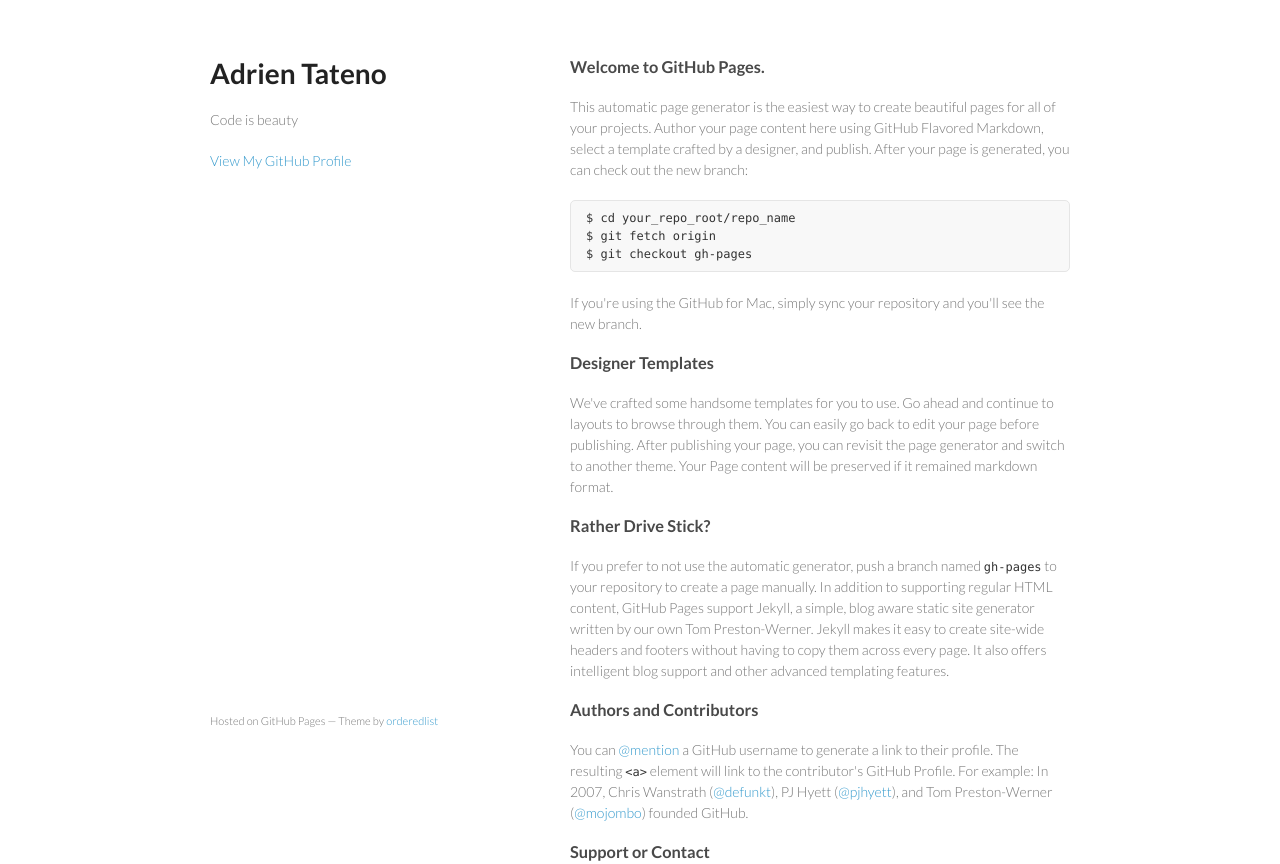
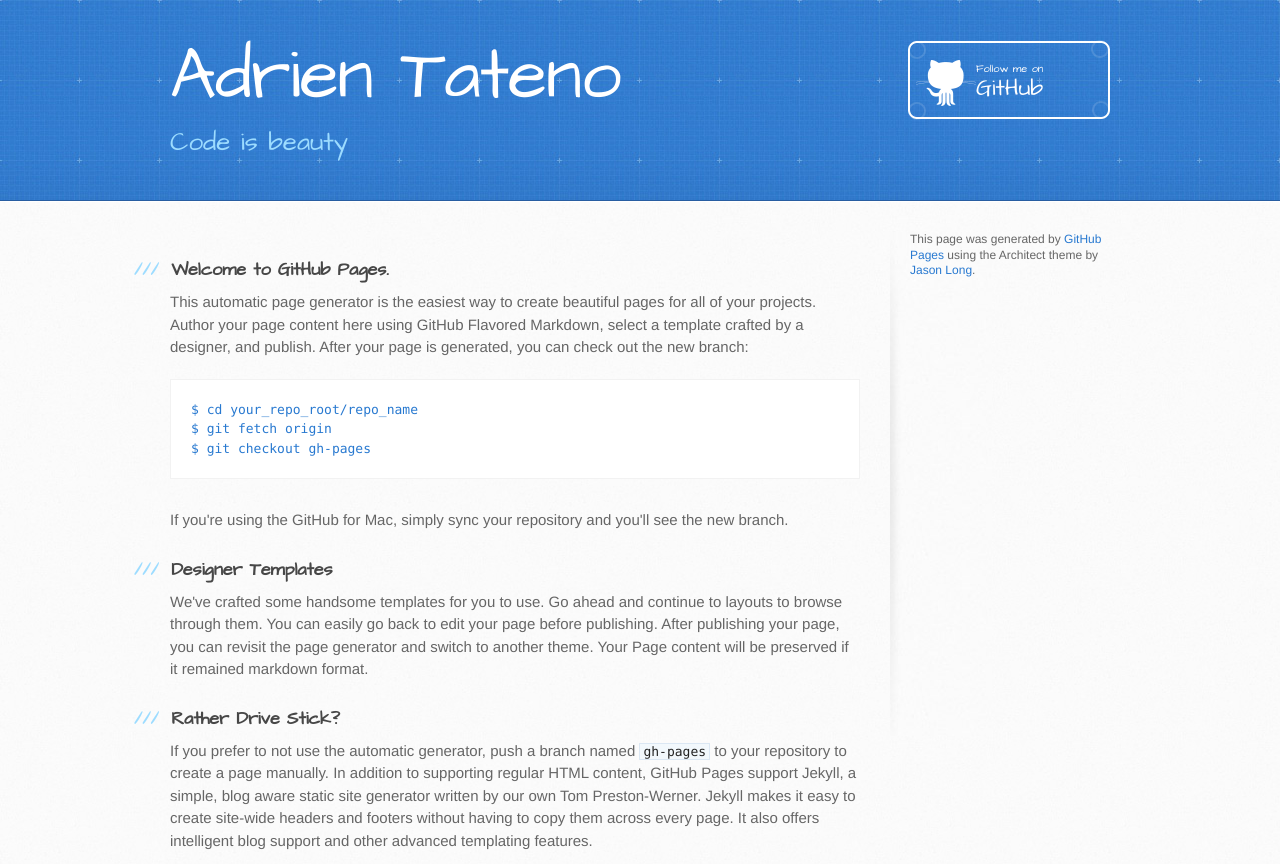
Before and after one commit to katsuya94/katsuya94.github.io, a plain HTML site: page index.html in a window 1280 px wide. Shown: the top 864 px of the page. Drawn offline with Linux system fonts and the light colour scheme.

Commit message:
Replace master branch with page content via GitHub

```diff
--- a/index.html
+++ b/index.html
@@ -1,29 +1,34 @@
-<!doctype html>
+<!DOCTYPE html>
 <html>
   <head>
-    <meta charset="utf-8">
+    <meta charset='utf-8'>
     <meta http-equiv="X-UA-Compatible" content="chrome=1">
-    <title>Adrien Tateno by katsuya94</title>
+    <meta name="viewport" content="width=device-width, initial-scale=1, maximum-scale=1">
+    <link href='https://fonts.googleapis.com/css?family=Architects+Daughter' rel='stylesheet' type='text/css'>
+    <link rel="stylesheet" type="text/css" href="stylesheets/stylesheet.css" media="screen">
+    <link rel="stylesheet" type="text/css" href="stylesheets/pygment_trac.css" media="screen">
+    <link rel="stylesheet" type="text/css" href="stylesheets/print.css" media="print">
 
-    <link rel="stylesheet" href="stylesheets/styles.css">
-    <link rel="stylesheet" href="stylesheets/pygment_trac.css">
-    <meta name="viewport" content="width=device-width, initial-scale=1, user-scalable=no">
     <!--[if lt IE 9]>
     <script src="//html5shiv.googlecode.com/svn/trunk/html5.js"></script>
     <![endif]-->
+
+    <title>Adrien Tateno by katsuya94</title>
   </head>
+
   <body>
-    <div class="wrapper">
-      <header>
+    <header>
+      <div class="inner">
         <h1>Adrien Tateno</h1>
-        <p>Code is beauty</p>
+        <h2>Code is beauty</h2>
+        <a href="https://github.com/katsuya94" class="button"><small>Follow me on</small> GitHub</a>
+      </div>
+    </header>
 
-
-        <p class="view"><a href="https://github.com/katsuya94">View My GitHub Profile</a></p>
-
-      </header>
-      <section>
-        <h3>
+    <div id="content-wrapper">
+      <div class="inner clearfix">
+        <section id="main-content">
+          <h3>
 <a name="welcome-to-github-pages" class="anchor" href="#welcome-to-github-pages"><span class="octicon octicon-link"></span></a>Welcome to GitHub Pages.</h3>
 
 <p>This automatic page generator is the easiest way to create beautiful pages for all of your projects. Author your page content here using GitHub Flavored Markdown, select a template crafted by a designer, and publish. After your page is generated, you can check out the new branch:</p>
@@ -54,13 +59,17 @@ $ git checkout gh-pages
 <a name="support-or-contact" class="anchor" href="#support-or-contact"><span class="octicon octicon-link"></span></a>Support or Contact</h3>
 
 <p>Having trouble with Pages? Check out the documentation at <a href="http://help.github.com/pages">http://help.github.com/pages</a> or contact <a href="mailto:support@github.com">support@github.com</a> and we’ll help you sort it out.</p>
-      </section>
-      <footer>
-        <p><small>Hosted on GitHub Pages &mdash; Theme by <a href="https://github.com/orderedlist">orderedlist</a></small></p>
-      </footer>
+        </section>
+
+        <aside id="sidebar">
+
+
+          <p>This page was generated by <a href="https://pages.github.com">GitHub Pages</a> using the Architect theme by <a href="https://twitter.com/jasonlong">Jason Long</a>.</p>
+        </aside>
+      </div>
     </div>
-    <script src="javascripts/scale.fix.js"></script>
-              <script type="text/javascript">
+
+            <script type="text/javascript">
             var gaJsHost = (("https:" == document.location.protocol) ? "https://ssl." : "http://www.");
             document.write(unescape("%3Cscript src='" + gaJsHost + "google-analytics.com/ga.js' type='text/javascript'%3E%3C/script%3E"));
           </script>
```
